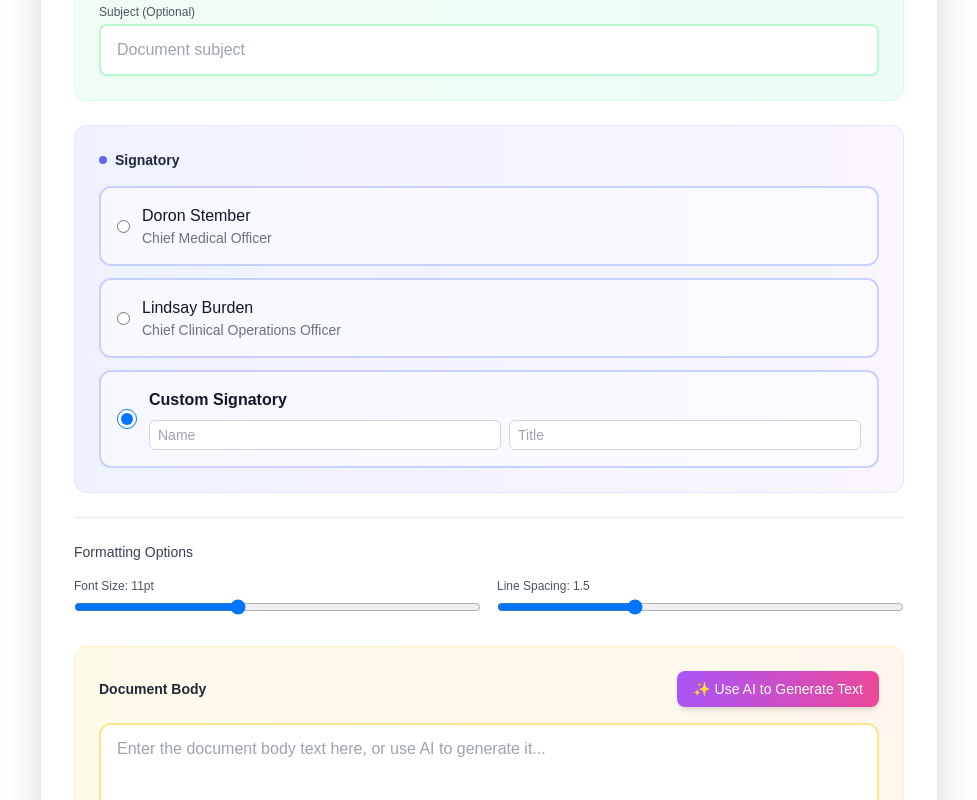
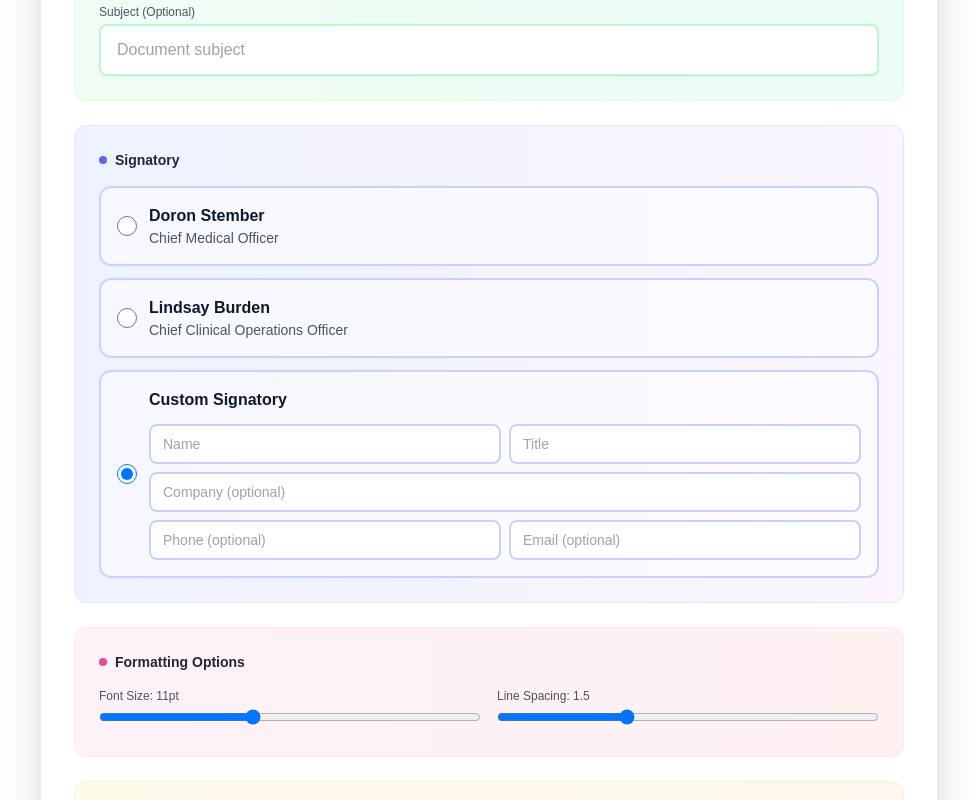
Before and after one commit to draphael123/docusign, a Next.js app: page / in a window 1280 px wide. Both pictures are taken after a click on the label "Custom Signatory". Shown: the part 674-1474 px from the top of the page, without its empty margins (151-1128 px from the left). Built offline with nearby package versions, Linux system fonts and the light colour scheme.

Commit message:
Finalize visual enhancements - update remaining sections with modern styling

```diff
--- a/src/app/page.tsx
+++ b/src/app/page.tsx
@@ -546,13 +546,13 @@ export default function Home() {
                           setSelectedSignatory(e.target.value);
                           setUseCustomSignatory(false);
                         }}
-                        className="mr-3"
+                        className="mr-3 w-5 h-5 text-indigo-600 focus:ring-indigo-500"
                       />
                       <div>
-                        <div className="font-medium text-gray-900">
+                        <div className="font-semibold text-gray-900">
                           {signatory.name}
                         </div>
-                        <div className="text-sm text-gray-500">
+                        <div className="text-sm text-gray-600">
                           {signatory.title}
                         </div>
                       </div>
@@ -569,21 +569,46 @@ export default function Home() {
                     <div className="flex-1">
                       <div className="font-semibold text-gray-900">Custom Signatory</div>
                       {useCustomSignatory && (
-                        <div className="mt-2 grid grid-cols-1 sm:grid-cols-2 gap-2">
+                        <div className="mt-3 space-y-2">
+                          <div className="grid grid-cols-1 sm:grid-cols-2 gap-2">
                             <input
                               type="text"
                               value={customSignatoryName}
                               onChange={(e) => setCustomSignatoryName(e.target.value)}
                               placeholder="Name"
-                            className="px-2 py-1 text-sm border border-gray-300 rounded-md"
+                              className="px-3 py-2 text-sm border-2 border-indigo-200 rounded-lg bg-white font-medium text-gray-800 hover:border-indigo-300"
                             />
                             <input
                               type="text"
                               value={customSignatoryTitle}
                               onChange={(e) => setCustomSignatoryTitle(e.target.value)}
                               placeholder="Title"
-                            className="px-2 py-1 text-sm border border-gray-300 rounded-md"
+                              className="px-3 py-2 text-sm border-2 border-indigo-200 rounded-lg bg-white font-medium text-gray-800 hover:border-indigo-300"
                             />
+                          </div>
+                          <input
+                            type="text"
+                            value={customSignatoryCompany}
+                            onChange={(e) => setCustomSignatoryCompany(e.target.value)}
+                            placeholder="Company (optional)"
+                            className="w-full px-3 py-2 text-sm border-2 border-indigo-200 rounded-lg bg-white font-medium text-gray-800 hover:border-indigo-300"
+                          />
+                          <div className="grid grid-cols-1 sm:grid-cols-2 gap-2">
+                            <input
+                              type="text"
+                              value={customSignatoryPhone}
+                              onChange={(e) => setCustomSignatoryPhone(e.target.value)}
+                              placeholder="Phone (optional)"
+                              className="px-3 py-2 text-sm border-2 border-indigo-200 rounded-lg bg-white font-medium text-gray-800 hover:border-indigo-300"
+                            />
+                            <input
+                              type="email"
+                              value={customSignatoryEmail}
+                              onChange={(e) => setCustomSignatoryEmail(e.target.value)}
+                              placeholder="Email (optional)"
+                              className="px-3 py-2 text-sm border-2 border-indigo-200 rounded-lg bg-white font-medium text-gray-800 hover:border-indigo-300"
+                            />
+                          </div>
                         </div>
                       )}
                     </div>
@@ -592,8 +617,11 @@ export default function Home() {
               </div>
 
               {/* PDF Formatting Options */}
-              <div className="border-t pt-6">
-                <h3 className="text-sm font-medium text-gray-700 mb-4">Formatting Options</h3>
+              <div className="bg-gradient-to-r from-pink-50 to-rose-50 p-6 rounded-xl border border-pink-100">
+                <h3 className="text-sm font-semibold text-gray-800 mb-4 flex items-center gap-2">
+                  <span className="w-2 h-2 bg-pink-500 rounded-full"></span>
+                  Formatting Options
+                </h3>
                 <div className="grid grid-cols-1 sm:grid-cols-2 gap-4">
                   <div>
                     <label
```
Lines whose indentation alone changed are shown as unchanged.
